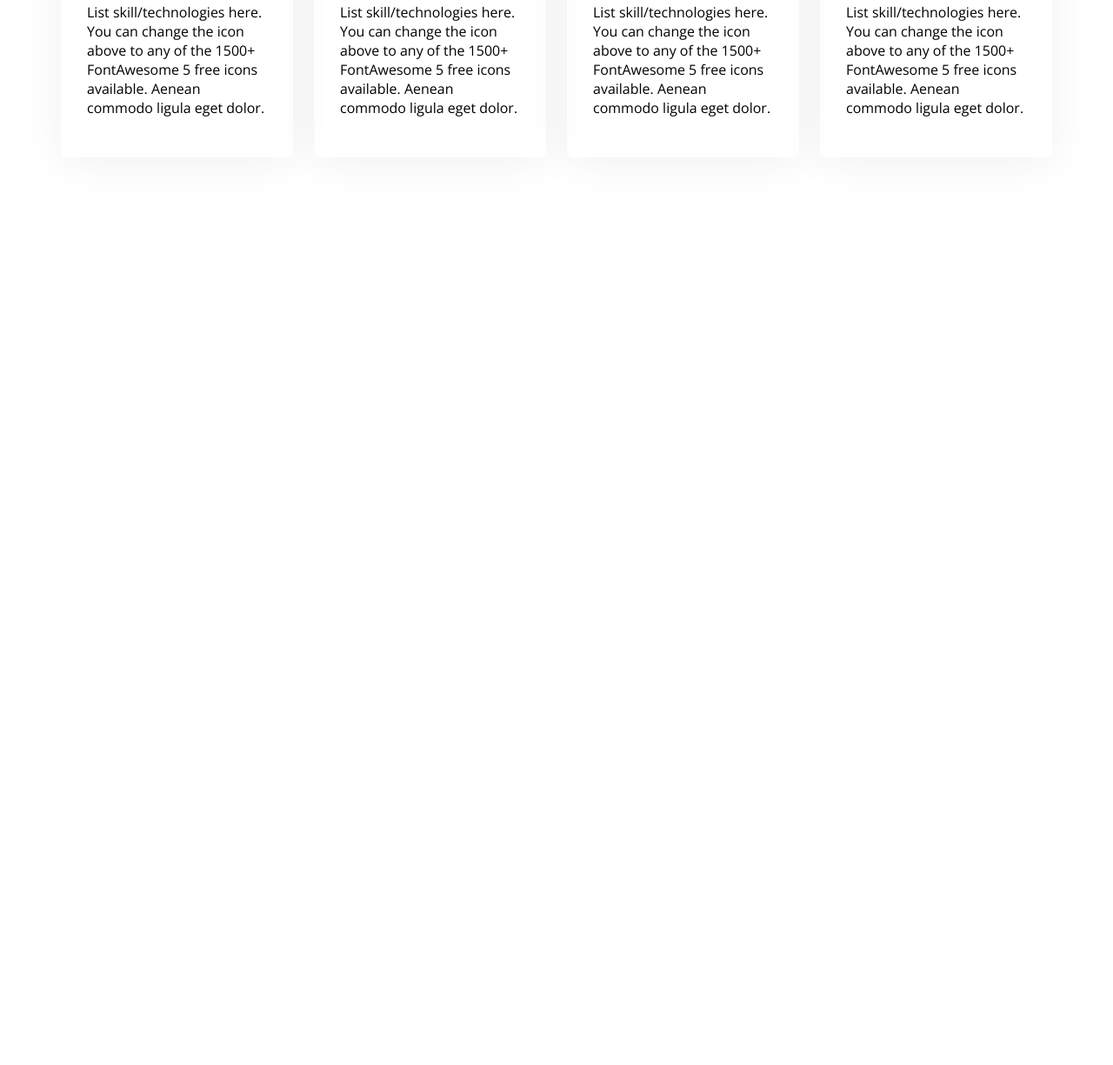
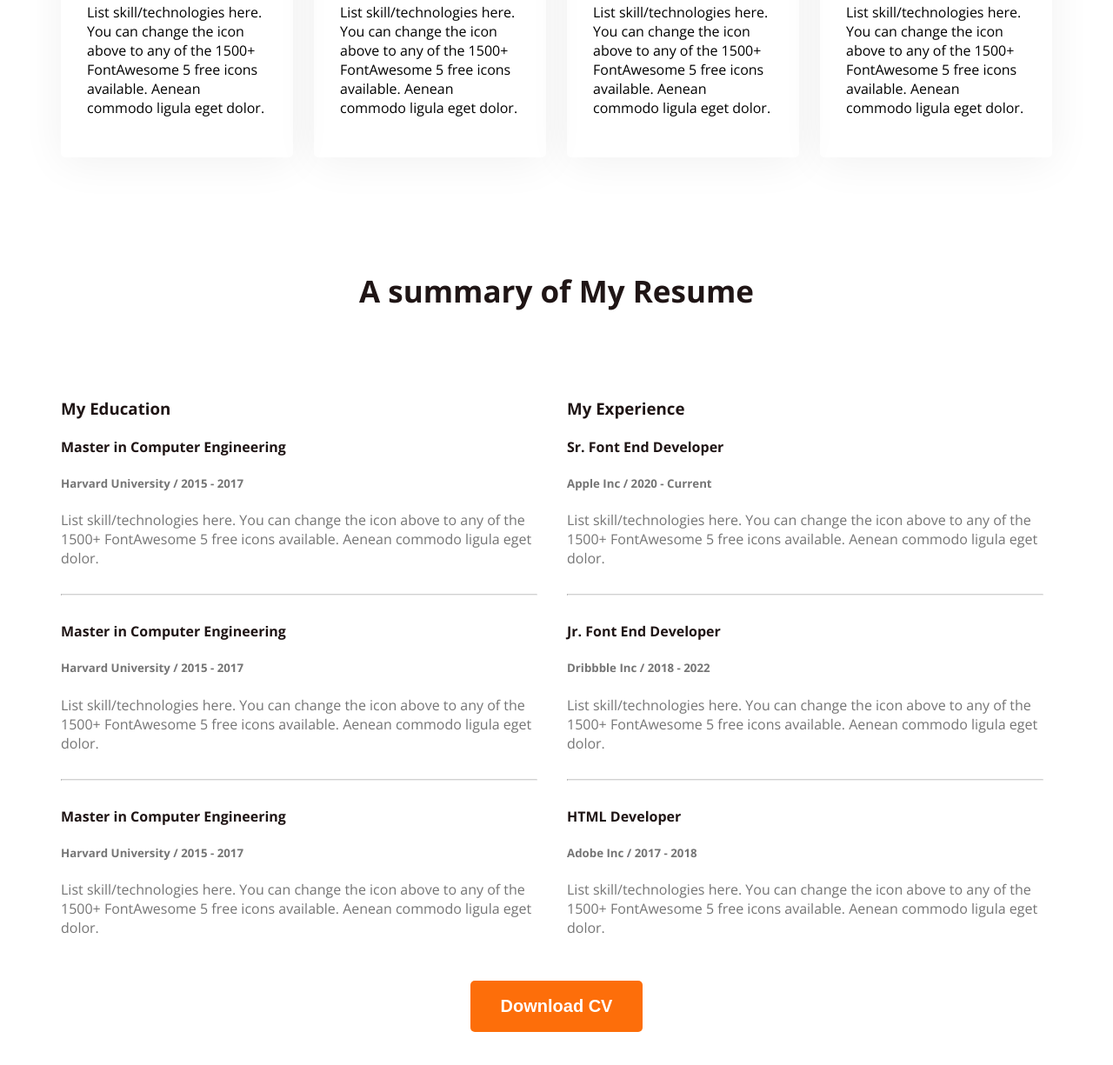
Before and after one commit to sbbasak/web-developer-portfolio, a plain HTML site: page index.html in a window 1280 px wide. Shown: the part 2023-3248 px from the top of the page at 87% size. Before the commit the page ends 2334 px from the top, so only its background shows below. Drawn offline with nearby package versions, Linux system fonts and the light colour scheme.

Commit message:
added A summary of My Resume section draft-1

```diff
--- a/index.html
+++ b/index.html
@@ -45,12 +45,18 @@
     <main class="main">
       <section class="about secondary-bg">
         <h3 class="section-title">About Me</h3>
-            <p class="section-description dark-3">I, m a designer & developer with a passion for web design. I enjoy developing simple, clean and slick websites that provide real value to the end user. Thousands of clients have procured exceptional resulfs while working with me. Delivering work within time and budget which meets clients requirements in our mata.</p>
+        <p class="section-description dark-3">
+          I, m a designer & developer with a passion for web design. I enjoy
+          developing simple, clean and slick websites that provide real value to
+          the end user. Thousands of clients have procured exceptional resulfs
+          while working with me. Delivering work within time and budget which
+          meets clients requirements in our mata.
+        </p>
         <div class="about-items">
           <!-- .about-item*4>p.item-title+p.item-description -->
           <div class="about-item">
             <p class="item-title dark-3">Name:</p>
-                    <p class="item-description dark-2">Mary Hardy </p>
+            <p class="item-description dark-2">Mary Hardy</p>
           </div>
           <div class="about-item">
             <p class="item-title dark-3">Email:</p>
@@ -69,34 +75,134 @@
       <!-- What I do section start -->
       <section class="skills">
         <h3 class="section-title text-center dark-1">What I do</h3>
-          <p class="section-description text-center dark-3">I have more than 10 years experience building software for clients all over the world. Below is a quick overview of my main technical skill sets and technologies i use. Want to find out more about my experience? Check out my online resume and project portfolio.</p>
+        <p class="section-description text-center dark-3">
+          I have more than 10 years experience building software for clients all
+          over the world. Below is a quick overview of my main technical skill
+          sets and technologies i use. Want to find out more about my
+          experience? Check out my online resume and project portfolio.
+        </p>
         <div class="skills-container">
           <!-- .skill*4>img+h4.skill-title+p.skill-description -->
           <div class="skill-java">
-              <img src="images/icons/js.png" alt="java">
+            <img src="images/icons/js.png" alt="java" />
             <h4 class="skill-title">Vanilla JavaScript</h4>
-              <p class="skill-description">List skill/technologies here. You can change the icon above to any of the 1500+ FontAwesome 5 free icons available. Aenean commodo ligula eget dolor.</p>
+            <p class="skill-description">
+              List skill/technologies here. You can change the icon above to any
+              of the 1500+ FontAwesome 5 free icons available. Aenean commodo
+              ligula eget dolor.
+            </p>
           </div>
           <div class="skill-react">
-              <img src="images/icons/react.png" alt="react">
+            <img src="images/icons/react.png" alt="react" />
             <h4 class="skill-title">React</h4>
-              <p class="skill-description">List skill/technologies here. You can change the icon above to any of the 1500+ FontAwesome 5 free icons available. Aenean commodo ligula eget dolor.</p>
+            <p class="skill-description">
+              List skill/technologies here. You can change the icon above to any
+              of the 1500+ FontAwesome 5 free icons available. Aenean commodo
+              ligula eget dolor.
+            </p>
           </div>
           <div class="skill-node">
-              <img src="images/icons/nodejs.png" alt="nodejs">
+            <img src="images/icons/nodejs.png" alt="nodejs" />
             <h4 class="skill-title">Node.js</h4>
-              <p class="skill-description">List skill/technologies here. You can change the icon above to any of the 1500+ FontAwesome 5 free icons available. Aenean commodo ligula eget dolor.</p>
+            <p class="skill-description">
+              List skill/technologies here. You can change the icon above to any
+              of the 1500+ FontAwesome 5 free icons available. Aenean commodo
+              ligula eget dolor.
+            </p>
           </div>
           <div class="skill-mongodb">
-              <img src="images/icons/mongo.png" alt="mongo">
+            <img src="images/icons/mongo.png" alt="mongo" />
             <h4 class="skill-title">MongoDB</h4>
-              <p class="skill-description">List skill/technologies here. You can change the icon above to any of the 1500+ FontAwesome 5 free icons available. Aenean commodo ligula eget dolor.</p>
+            <p class="skill-description">
+              List skill/technologies here. You can change the icon above to any
+              of the 1500+ FontAwesome 5 free icons available. Aenean commodo
+              ligula eget dolor.
+            </p>
           </div>
         </div>
       </section>
+      <!-- A summary of My Resume section start here -->
+      <section class="resume">
+        <h3 class="section-title text-center dark-2">A summary of My Resume</h3>
+        <div class="resume-container">
+          <!-- .resume-column*2>h3.resume-column-title+.experience*3>h4.experience-title+h5.experience-sub-title+.experience-description -->
+          <div class="resume-column">
+            <h3 class="resume-column-title dark-2">My Education</h3>
+            <div class="experience">
+              <h4 class="experience-title dark-2">Master in Computer Engineering</h4>
+              <h5 class="experience-sub-title dark-3">
+                Harvard University / 2015 - 2017
+              </h5>
+              <div class="experience-description dark-3">
+                List skill/technologies here. You can change the icon above to
+                any of the 1500+ FontAwesome 5 free icons available. Aenean
+                commodo ligula eget dolor.
+              </div>
+              <hr />
+            </div>
+            <div class="experience">
+              <h4 class="experience-title dark-2">Master in Computer Engineering</h4>
+              <h5 class="experience-sub-title dark-3">
+                Harvard University / 2015 - 2017
+              </h5>
+              <div class="experience-description dark-3">
+                List skill/technologies here. You can change the icon above to
+                any of the 1500+ FontAwesome 5 free icons available. Aenean
+                commodo ligula eget dolor.
+              </div>
+              <hr />
+            </div>
+            <div class="experience">
+              <h4 class="experience-title dark-2">Master in Computer Engineering</h4>
+              <h5 class="experience-sub-title dark-3">
+                Harvard University / 2015 - 2017
+              </h5>
+              <div class="experience-description dark-3">
+                List skill/technologies here. You can change the icon above to
+                any of the 1500+ FontAwesome 5 free icons available. Aenean
+                commodo ligula eget dolor.
+              </div>
+            </div>
+          </div>
+          <div class="resume-column">
+            <h3 class="resume-column-title dark-2">My Experience</h3>
+            <div class="experience">
+              <h4 class="experience-title dark-2">Sr. Font End Developer</h4>
+              <h5 class="experience-sub-title dark-3">Apple Inc / 2020 - Current</h5>
+              <div class="experience-description dark-3">
+                List skill/technologies here. You can change the icon above to
+                any of the 1500+ FontAwesome 5 free icons available. Aenean
+                commodo ligula eget dolor.
+              </div>
+              <hr />
+            </div>
+            <div class="experience">
+              <h4 class="experience-title dark-2">Jr. Font End Developer</h4>
+              <h5 class="experience-sub-title dark-3">Dribbble Inc / 2018 - 2022</h5>
+              <div class="experience-description dark-3">
+                List skill/technologies here. You can change the icon above to
+                any of the 1500+ FontAwesome 5 free icons available. Aenean
+                commodo ligula eget dolor.
+              </div>
+            </div>
+            <hr />
+            <div class="experience">
+              <h4 class="experience-title dark-2">HTML Developer</h4>
+              <h5 class="experience-sub-title dark-3">Adobe Inc / 2017 - 2018</h5>
+              <div class="experience-description dark-3">
+                List skill/technologies here. You can change the icon above to
+                any of the 1500+ FontAwesome 5 free icons available. Aenean
+                commodo ligula eget dolor.
+              </div>
+            </div>
+          </div>
+        </div>
+        <div class="text-center resume-download-btn">
+          <button class="btn-primary">Download CV</button>
+        </div>
+
+      </section>
     </main>
-    <footer>
-
-    </footer>
+    <footer></footer>
   </body>
 </html>
--- a/styles/portfolio.css
+++ b/styles/portfolio.css
@@ -173,3 +173,20 @@ nav li a {
     padding: 0 150px;
     margin-bottom: 50px;
 }
+
+/* A summary of My Resume section style  */
+
+.resume-container {
+    display: flex;
+    gap: 24px;
+    margin-top: 80px;
+}
+
+.resume hr {
+    margin: 30px 10px 30px 0px;
+    border-top: 1px solid #D1D1D1;
+}
+
+.resume-download-btn {
+    margin-top: 50px;
+}
```
Lines whose indentation alone changed are shown as unchanged.
